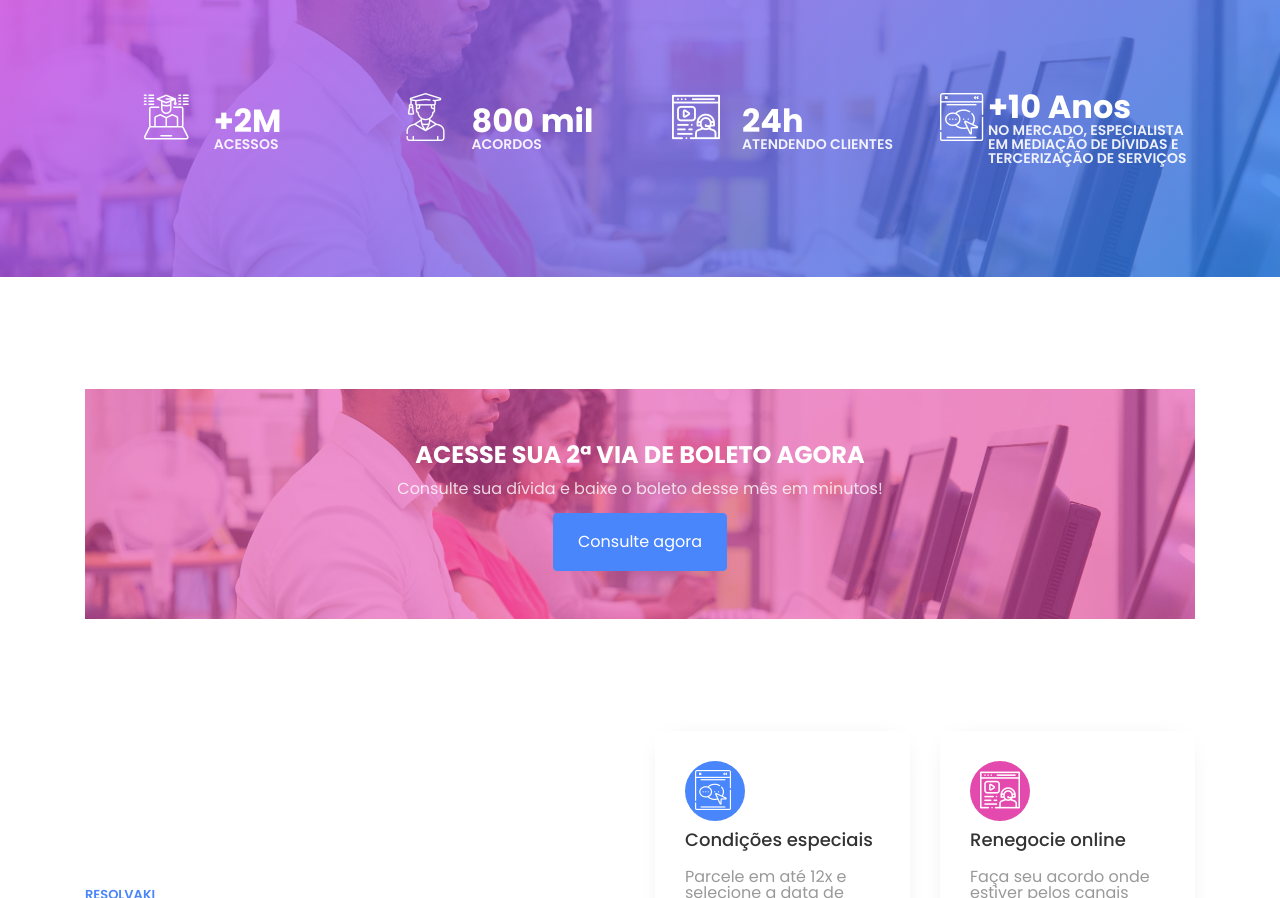
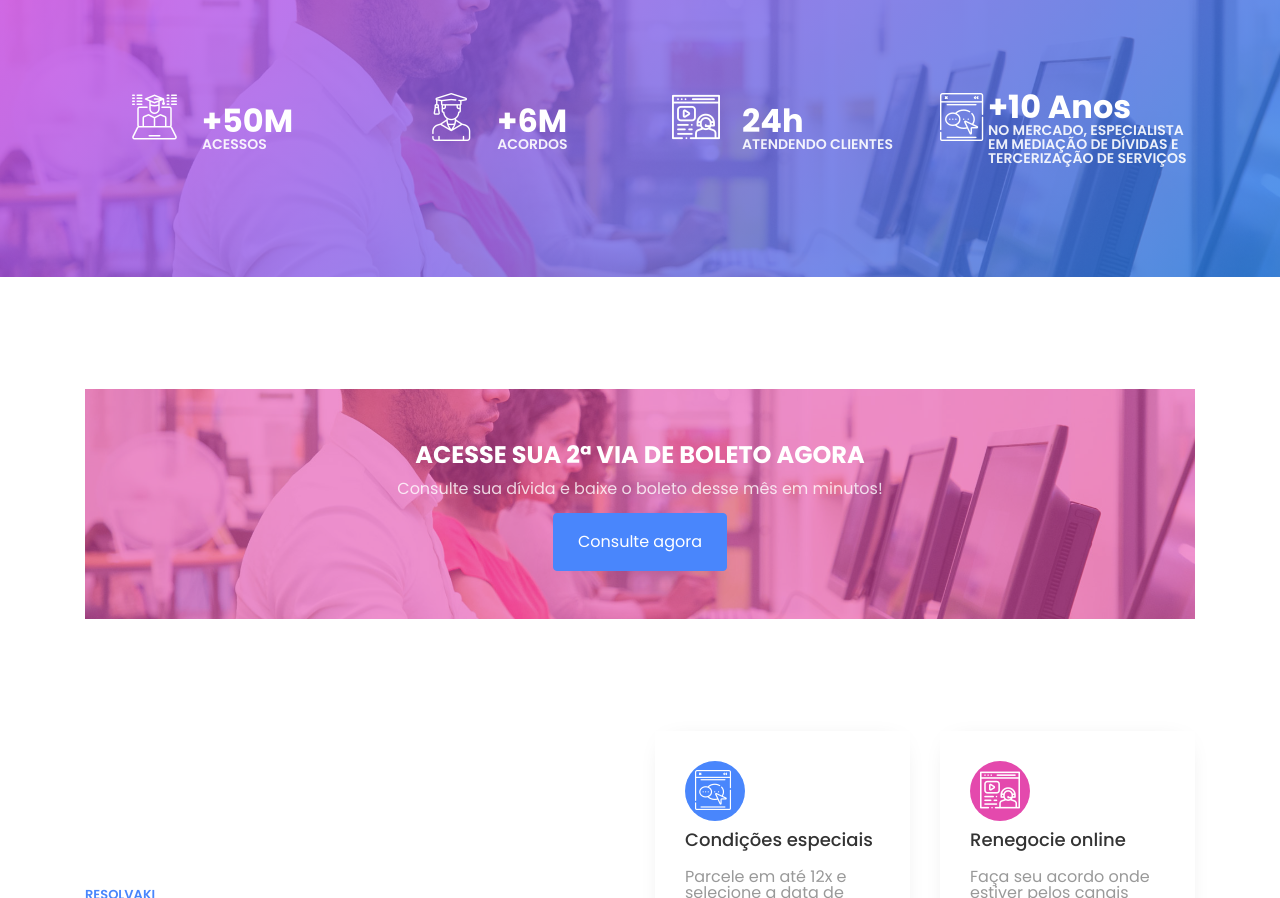
Before and after one commit to DavinneRSK/ANIMA, a plain HTML site: page index.html in a window 1280 px wide. Shown: the part 821-1719 px from the top of the page. Drawn offline with Linux system fonts and the light colour scheme; files whose address does not match are found by name.

Commit message:
Metricals

```diff
--- a/index.html
+++ b/index.html
@@ -77,7 +77,7 @@
           <div class="block-18 d-flex align-items-center">
             <div class="icon"><span class="flaticon-online"></span></div>
             <div class="text">
-              <strong class="number">+2M</strong>
+              <strong class="number">+50M</strong>
               <span>Acessos</span>
             </div>
           </div>
@@ -86,7 +86,7 @@
           <div class="block-18 d-flex align-items-center">
             <div class="icon"><span class="flaticon-graduated"></span></div>
             <div class="text">
-              <strong class="number">800 mil</strong>
+              <strong class="number">+6M</strong>
               <span>Acordos</span>
             </div>
           </div>
```
